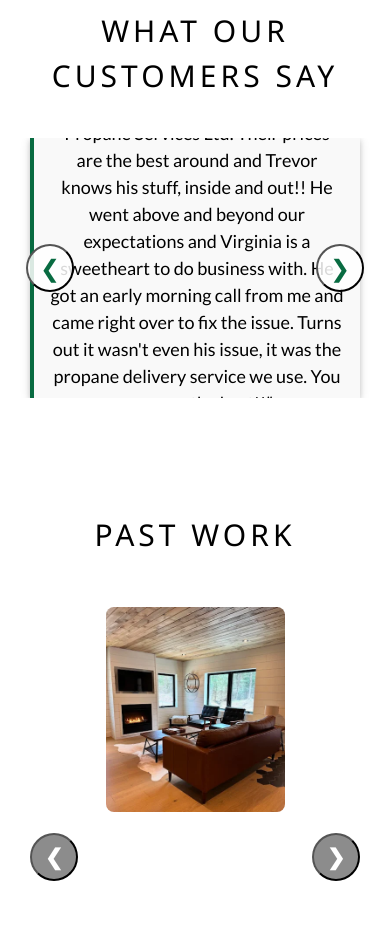
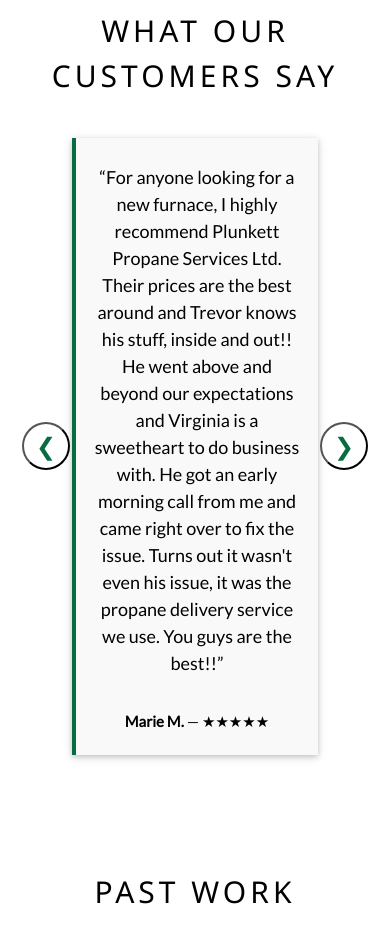
Before and after one commit to Plunkett-Propane-Services-Ltd/gplunkett55.github.io, a plain HTML site: page index.html in a window 390 px wide. Shown: the part 4800-5742 px from the top of the page. Drawn offline with nearby package versions, Linux system fonts and the light colour scheme.

Commit message:
bug fix for review section on mobile

```diff
--- a/index.html
+++ b/index.html
@@ -312,6 +312,30 @@
     .faq-item { margin: 14px 0; }
     .faq-q { font-weight: bold; }
     .faq-a { margin-top: 6px; color: #333; }
+
+  /*prevent testimonial text from being clipped*/
+  @media (max-width: 600px) {
+    .review-slideshow-container {
+      min-height: 0;          /* allow it to grow */
+      height: auto;           /* grow with content */
+      overflow: visible;      /* don't clip the card */
+      padding: 0 56px;        /* space so arrows don't overlap text */
+    }
+
+    .reviewSlides {
+      position: relative;     /* stop absolute overlay on mobile */
+      inset: auto;
+      padding: 0;
+    }
+
+    .review-slideshow-container .w3-card {
+      width: 100%;
+    }
+
+    .prevReview { left: 6px; }
+    .nextReview { right: 6px; }
+  }
+
   </style>
 
   <!-- Robust Schema Graph (LocalBusiness + Services + FAQ) -->
```
